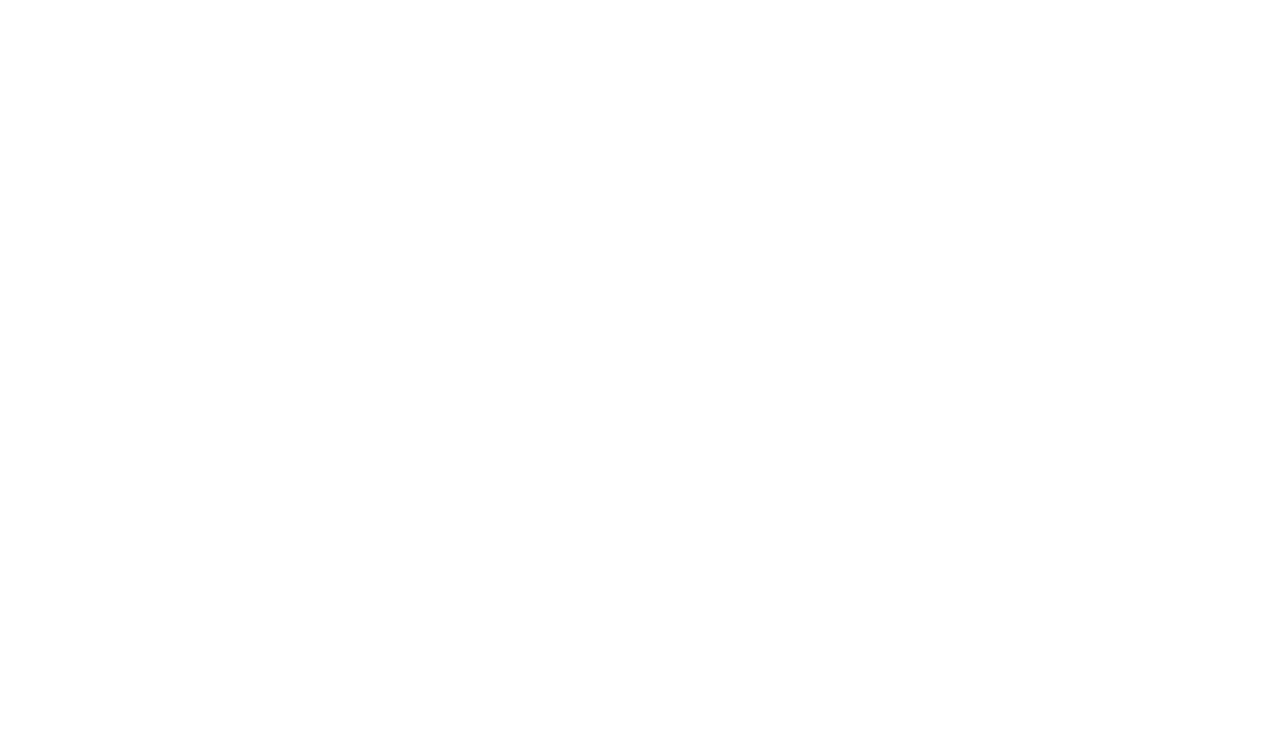
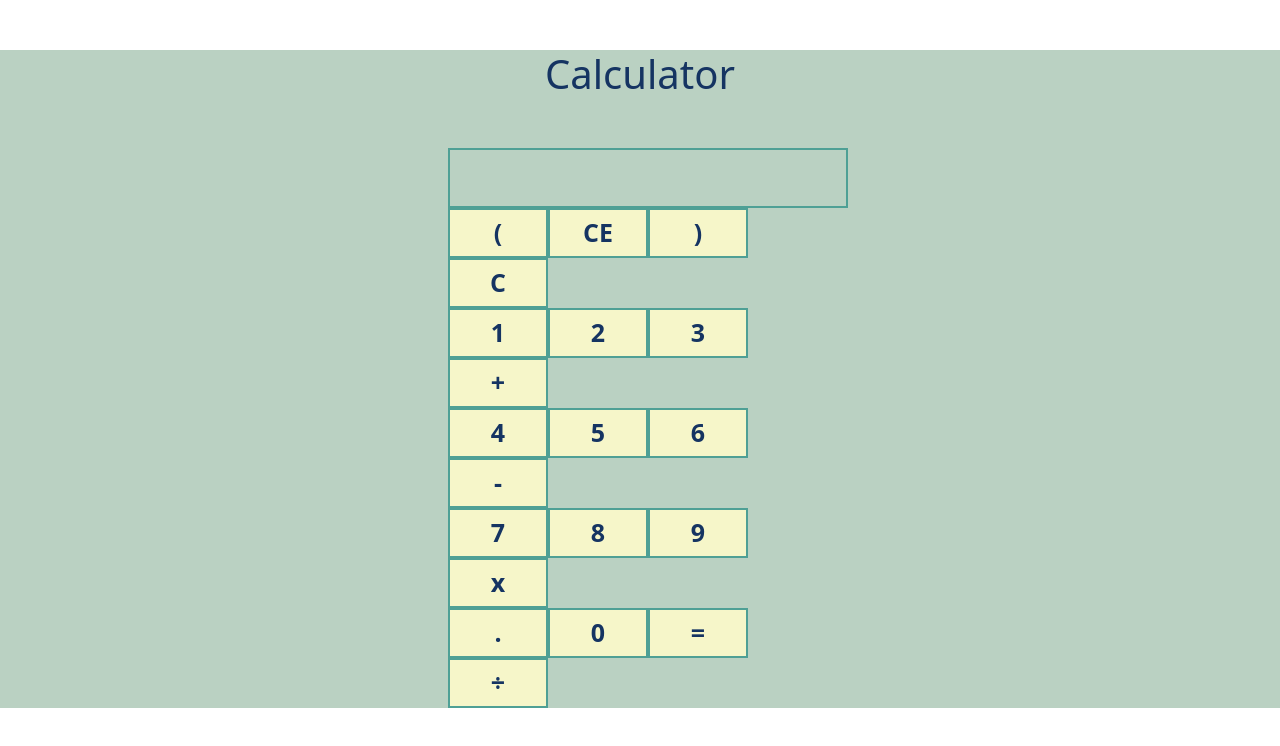
Before and after one commit to LakmaliPalihakkara/MDEV1005_Assignment3, a React (Create React App) app: page /tools in a window 1280 px wide. Before the commit this address had no page. Shown: the top 746 px of the page. Built offline with nearby package versions, Linux system fonts and the light colour scheme.

Commit message:
Tools page - calculator changes

```diff
--- a/src/App.css
+++ b/src/App.css
@@ -1,6 +1,5 @@
 .App {
   text-align: center;
-  background: rgb(175, 193, 217);
 }
 
 body {
--- a/src/App.js
+++ b/src/App.js
@@ -3,6 +3,7 @@
 import Login from './components/Login';
 import Register from "./components/Register";
 import Dashboard from "./components/Dashboard";
+import Tools from "./components/Tools";
 import API_Page1 from "./components/Tools";
 import Calculator from "./components/CurrencyConverter";
 
@@ -15,6 +16,7 @@
         <Route exact path="/" element={<Login/>} />
         <Route exact path="/register" element={<Register />} />
         <Route exact path="/dashboard" element={<Dashboard />} />
+        <Route exact path="/tools" element={<Tools />} />
     </Routes>
   </Router>
 </div>
--- a/src/components/KeyPadComponent.js
+++ b/src/components/KeyPadComponent.js
@@ -1,37 +1,39 @@
 import React, {Component} from 'react';
+import './Tools.css';
 
 class KeyPadComponent extends Component {
 
     render() {
         return (
-            <div className="button">
-                <button name="(" onClick={e => this.props.onClick(e.target.name)}>(</button>
-                <button name="CE" onClick={e => this.props.onClick(e.target.name)}>CE</button>
-                <button name=")" onClick={e => this.props.onClick(e.target.name)}>)</button>
-                <button name="C" onClick={e => this.props.onClick(e.target.name)}>C</button><br/>
+            <div className="buttons">
+                {/* Pass clicked button name */}
+                <button id='cal-pad' name="(" onClick={e => this.props.onClick(e.target.name)}>(</button>
+                <button id='cal-pad' name="CE" onClick={e => this.props.onClick(e.target.name)}>CE</button>
+                <button id='cal-pad' name=")" onClick={e => this.props.onClick(e.target.name)}>)</button>
+                <button id='cal-pad' name="C" onClick={e => this.props.onClick(e.target.name)}>C</button><br/>
 
 
-                <button name="1" onClick={e => this.props.onClick(e.target.name)}>1</button>
-                <button name="2" onClick={e => this.props.onClick(e.target.name)}>2</button>
-                <button name="3" onClick={e => this.props.onClick(e.target.name)}>3</button>
-                <button name="+" onClick={e => this.props.onClick(e.target.name)}>+</button><br/>
+                <button id='cal-pad' name="1" onClick={e => this.props.onClick(e.target.name)}>1</button>
+                <button id='cal-pad' name="2" onClick={e => this.props.onClick(e.target.name)}>2</button>
+                <button id='cal-pad' name="3" onClick={e => this.props.onClick(e.target.name)}>3</button>
+                <button id='cal-pad' name="+" onClick={e => this.props.onClick(e.target.name)}>+</button><br/>
 
 
-                <button name="4" onClick={e => this.props.onClick(e.target.name)}>4</button>
-                <button name="5" onClick={e => this.props.onClick(e.target.name)}>5</button>
-                <button name="6" onClick={e => this.props.onClick(e.target.name)}>6</button>
-                <button name="-" onClick={e => this.props.onClick(e.target.name)}>-</button><br/>
+                <button id='cal-pad' name="4" onClick={e => this.props.onClick(e.target.name)}>4</button>
+                <button id='cal-pad' name="5" onClick={e => this.props.onClick(e.target.name)}>5</button>
+                <button id='cal-pad' name="6" onClick={e => this.props.onClick(e.target.name)}>6</button>
+                <button id='cal-pad' name="-" onClick={e => this.props.onClick(e.target.name)}>-</button><br/>
 
-                <button name="7" onClick={e => this.props.onClick(e.target.name)}>7</button>
-                <button name="8" onClick={e => this.props.onClick(e.target.name)}>8</button>
-                <button name="9" onClick={e => this.props.onClick(e.target.name)}>9</button>
-                <button name="*" onClick={e => this.props.onClick(e.target.name)}>x</button><br/>
+                <button id='cal-pad' name="7" onClick={e => this.props.onClick(e.target.name)}>7</button>
+                <button id='cal-pad' name="8" onClick={e => this.props.onClick(e.target.name)}>8</button>
+                <button id='cal-pad' name="9" onClick={e => this.props.onClick(e.target.name)}>9</button>
+                <button id='cal-pad' name="*" onClick={e => this.props.onClick(e.target.name)}>x</button><br/>
 
 
-                <button name="." onClick={e => this.props.onClick(e.target.name)}>.</button>
-                <button name="0" onClick={e => this.props.onClick(e.target.name)}>0</button>
-                <button name="=" onClick={e => this.props.onClick(e.target.name)}>=</button>
-                <button name="/" onClick={e => this.props.onClick(e.target.name)}>÷</button><br/>
+                <button id='cal-pad' name="." onClick={e => this.props.onClick(e.target.name)}>.</button>
+                <button id='cal-pad' name="0" onClick={e => this.props.onClick(e.target.name)}>0</button>
+                <button id='cal-pad' name="=" onClick={e => this.props.onClick(e.target.name)}>=</button>
+                <button id='cal-pad' name="/" onClick={e => this.props.onClick(e.target.name)}>÷</button><br/>
             </div>
         );
     }
--- a/src/components/ResultComponent.js
+++ b/src/components/ResultComponent.js
@@ -1,16 +1,21 @@
-import React, {Component} from 'react';
+import React, { Component } from 'react';
+import './Tools.css';
 
 class ResultComponent extends Component {
 
+    render() {
+        let { result } = this.props;
+        return (
 
-    render() {
-        let {result} = this.props;
-        return (
             <div className="result">
-                <p>{result}</p>
+
+                {/* Display result */}
+                <div id='display'>
+                    <p className='result'>{result}</p>
+                </div>
             </div>
-    )
-        ;
+        )
+            ;
     }
 }
 
--- /dev/null
+++ b/src/components/Tools.css
@@ -0,0 +1,60 @@
+#title{
+    color: #153462;
+    text-align: center;
+    margin:50px;
+  }
+
+  .tools-body{
+    background-color: #BAD1C2;
+    width: 100%;
+    height: 100%;
+  }
+
+  .calculator{
+    width: 30%;
+  margin-left: auto;
+  margin-right: auto;
+  }
+
+  #cal-pad{
+    width: 100px;
+    height: 50px;
+    font-weight: bold;
+    font-size: 25px;
+    border: 2px solid #4FA095;
+    background-color: #F6F6C9;
+    color: #153462;
+    cursor: pointer;
+  }
+
+  #display{
+    width: 52%;
+    height: 60px;
+    margin-left: -30px;
+    border: 2px solid #4FA095;
+
+
+  }
+
+  .result{
+    color: #1c3253;
+  }
+
+
+
+@media only screen and (max-width: 768px) {
+  /* For mobile phones */
+  [class*="col-"] {
+    width: 100%;
+  }
+
+  #display{
+  width: 26%;
+  }
+
+  .buttons{
+    width: 190%;
+
+  }
+
+}
--- a/src/components/Tools.js
+++ b/src/components/Tools.js
@@ -1,38 +1,89 @@
-import React, { useEffect, useState } from "react";
-import Weather from '../components/Weather';
+import React, { Component } from 'react';
+import './Tools.css';
+import ResultComponent from './ResultComponent';
+import KeyPadComponent from "./KeyPadComponent";
 
-export default function Tools() {
+class Tools extends Component {
+    constructor() {
+        super();
 
-  const [lat, setLat] = useState([]);
-  const [long, setLong] = useState([]);
-  const [data, setData] = useState([]);
+        this.state = {
+            result: ""
+        }
+    }
 
-  useEffect(() => {
-    const fetchData = async () => {
-      navigator.geolocation.getCurrentPosition(function(position) {
-        setLat(position.coords.latitude);
-        setLong(position.coords.longitude);
-      });
-
-    await fetch(`https://api.openweathermap.org/data/2.5/weather/?lat=${lat}&lon=${long}&units=metric&APPID=e1fc04a135bdc139bd090698a794593d`)
-      .then(res => res.json())
-      .then(result => {
-        setData(result)
-        console.log(result);
-      });
-    }
-    fetchData();
-  }, [lat,long])
+    onClick = button => {
 
 
-  return (
-    <div className="App">
-      {(typeof data.main != 'undefined') ? (
-        <Weather weatherData={data}/>
-      ): (
-        <div></div>
-      )}
+        if (button === "=") {
+            this.calculate()
+        }
 
-    </div>
-  );
+
+        else if (button === "C") {
+            this.reset()
+        }
+
+        else if (button === "CE") {
+            this.clear()
+        }
+
+        else {
+
+            //Set pressed button value
+            this.setState({
+                result: this.state.result + button
+            })
+        }
+    };
+
+    //Get result
+    calculate = () => {
+        try {
+            this.setState({
+                // Eslint disable next line
+                result: (eval(this.state.result) || "") + ""
+            })
+        } catch (e) {
+            this.setState({
+                result: "error"
+            })
+
+        }
+    };
+
+    //Clear all entered numbers
+    reset = () => {
+        this.setState({
+            result: ""
+        })
+    };
+
+    //Clear numbers one by one
+    clear = () => {
+        this.setState({
+            result: this.state.result.slice(0, -1)
+        })
+    };
+
+    render() {
+        return (
+            <div>
+                <div className="tools-body">
+                    <h1 id="title">Calculator</h1>
+                    <div className='calculator'>
+
+                        {/* Get ResultComponent */}
+                        <ResultComponent result={this.state.result} />
+
+
+                        {/* Get KeyPadComponent */}
+                        <KeyPadComponent onClick={this.onClick} />
+                    </div>
+                </div>
+            </div>
+        );
+    }
 }
+
+export default Tools;
--- a/src/components/styles.css
+++ /dev/null
@@ -1,252 +0,0 @@
-body {
-    background: #06283D;
-    font-family: -apple-system, BlinkMacSystemFont, "Segoe UI", "Roboto", "Oxygen",
-      "Ubuntu", "Cantarell", "Fira Sans", "Droid Sans", "Helvetica Neue",
-      sans-serif;
-    color: #DFF6FF;
-
-  }
-
-
-  .form {
-    width: 500px;
-    margin: 0 auto;
-    margin-top: 80px;
-
-  }
-
-  textarea,
-  select,
-  .input {
-    font-family: -apple-system, BlinkMacSystemFont, "Segoe UI", "Roboto", "Oxygen",
-      "Ubuntu", "Cantarell", "Fira Sans", "Droid Sans", "Helvetica Neue",
-      sans-serif;
-    display: block;
-    box-sizing: border-box;
-    width: 100%;
-    border-radius: 4px;
-    border: 1px solid white;
-    padding: 10px 15px;
-    margin-bottom: 15px;
-    font-size: 14px;
-  }
-
-
-  input[type="submit"],
-  .button {
-    position: relative;
-    background: #256D85;
-    color: white;
-    text-transform: uppercase;
-    border: none;
-    font-weight: 600;
-    margin-top: 20px;
-    padding: 20px;
-    font-size: 16px;
-    letter-spacing: 2px;
-    display: block;
-    appearance: none;
-    border-radius: 4px;
-    width: 100%;
-    font-weight: 400;
-    letter-spacing: 0.5rem;
-    transition: 0.3s all;
-  }
-
-
-
-  input[type="submit"]:hover,
-  button[type="button"]:hover {
-    background: #47B5FF;
-    color: white;
-  }
-
-  input[type="submit"]:active {
-    transition: 0.3s all;
-    top: 2px;
-  }
-
-
-
-  ul.nav {
-    width: 100%;
-    padding-left: 0px;
-    background-color: #45a6de;
-    text-align: center;
-  }
-  ul.nav > li {
-
-    display: inline-block;
-    padding: 10px 20px;
-  }
-
-  ul.nav > li > a {
-    color: white;
-    text-decoration: none;
-  }
-
-  ul.list-unstyled > li > a{
-    color: white;
-  }
-
-  ul.nav > li.active > a,
-  ul.nav > li > a:active,
-  ul.nav > li > a:focus
-  {
-    color: #06283D;
-
-  }
-
-  .card {
-    margin: 0 auto;
-    float: none;
-    margin-bottom: 10px;
-}
-
-ul
-{
-list-style-type: none;
-}
-
-.tools-img1{
-  margin-top:60px
-}
-
-.tools-img2{
-  margin-top:20px
-}
-
-
-.fb-img{
-  margin-Left:30px;
-  margin-Right:10px;
-  width:60px;
-  height:60px
-}
-
-.insta-img{
-  width:60px;
-  height:60px;
-}
-
-.contact{
-  color: #DFF6FF;
-  margin-Top:25px;
-  margin-Bottom:-40px
-}
-
-#footer-background{
-  background: #45a6de;
-  padding-Bottom:20px
-}
-
-#subscribe{
-  text-Align: center;
-  margin-Top: 20px;
-  color:#DFF6FF
-}
-
-.subscribe-title{
-  color:#06283D;
-  font-Size:18px;
-  margin-Bottom:15px;
-}
-
-.subscribe-btn{
-  background:#06283D;
-  margin-Left:5px;
-}
-
-.social-connect{
-  margin-Top:20px;
-  color:#06283D;
-  font-Size:18px;
-}
-
-.title{
-  color: #DFF6FF;
-  margin:30px;
-}
-
-.sub-title{
-  color: #2c85a2;
-  margin:50px;
-}
-
-.location{
-  padding-Top:20px;
-}
-
-.area{
-  padding-Bottom:30px
-}
-
-.services-title{
-  color: #DFF6FF;
-  margin:50px;
-}
-
-.services{
-  padding-Top:20px;
-  padding-Bottom:30px
-}
-
-.tools-topic{
-  color: #DFF6FF;
-  margin-Top:50px
-}
-
-.weather-source{
-  color: #DFF6FF;
-   margin-Bottom:40px
-}
-
-#card{
-  color:#06283D;
-  width:50%
-}
-
-#check-list{
-  width: 100%;
-  padding-Left: 100px;
-  padding-Right:100px
-}
-
-.check-list-topic{
-  margin-Top:20px
-}
-
-.check-list-item{
-  display: flex;
-  justify-Content:flex-start
-}
-
-.check-list-label{
-  padding-Left:5px;
-  padding-Top:7px
-}
-
-.check-list{
-  display: 100%
-}
-
-@media only screen and (max-width: 768px) {
-  /* For mobile phones */
-  [class*="col-"] {
-    width: 100%;
-  }
-
-  ul.nav > li{
-     margin-right: -20px;
-  }
-
-  .fb-img{
-    margin-left: 5px;
-  }
-
-  .form{
-    width: 400px;
-
-  }
-
-}
--- a/src/index.js
+++ b/src/index.js
@@ -3,7 +3,6 @@
 import './index.css';
 import App from './App';
 import reportWebVitals from './reportWebVitals';
-import './components/styles.css';
 import '../node_modules/bootstrap/dist/css/bootstrap.min.css';
 
 
```
Also changed, not shown: src/components/API.js (added, +38 -0 lines), src/components/Calculator.js (deleted, +0 -75 lines).
